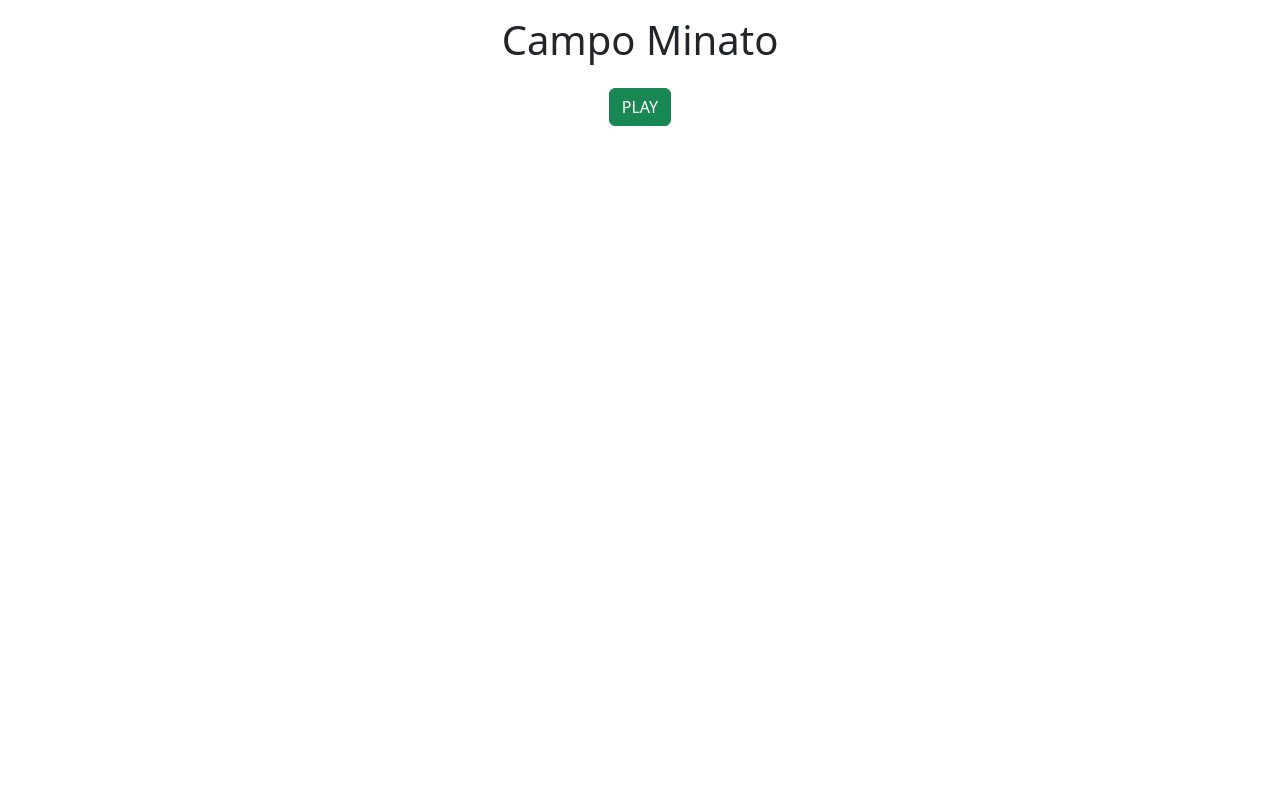
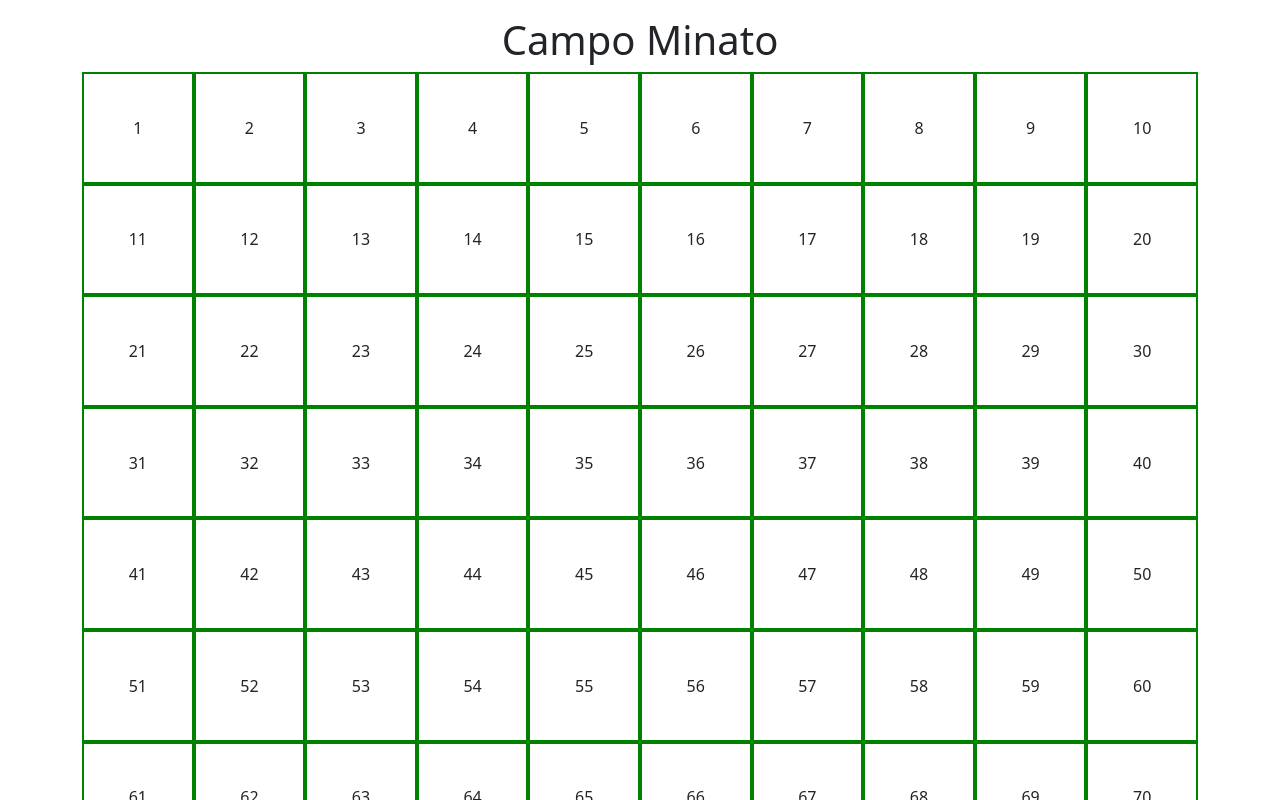
Before and after one commit to FedeAle1525/js-campominato-grid, a plain HTML site: page index.html in a window 1280 px wide. Both pictures are taken after a click on the button "PLAY". Shown: the top 800 px of the page. Drawn offline with nearby package versions, Linux system fonts and the light colour scheme.

Commit message:
JS code to create cells grid with string

```diff
--- a/css/style.css
+++ b/css/style.css
@@ -15,4 +15,7 @@
   width: 10%;
   aspect-ratio: 1/1;
   border: 2px solid green;
+  display: flex;
+  justify-content: center;
+  align-items: center;
 }
--- a/js/script.js
+++ b/js/script.js
@@ -0,0 +1,39 @@
+// 1. Recuperare elemento Pulsante Play da DOM
+const playBtnEl = document.querySelector('button');
+
+// 2. Recupero elemento Griglia da DOM in cui poi inserisco le celle create
+const grigliaEl = document.querySelector('.griglia');
+
+// 3. Aggancio evento "click" al Pulsante Play recuperato da DOM
+playBtnEl.addEventListener('click', function(){
+
+  // 4. Imposto Dimensione delle Celle e Numero complessivo di Celle [Gliglia Quadrata 10x10]
+  latoGriglia = 10;
+  numCelle = latoGriglia * latoGriglia;
+
+  // 5. Creo Ciclo di 'numCelle' interazione ed a ogni interazione creo una Cella da inserire dentro 'GrigliaEl'
+  for (let i=0; i < numCelle; i++){
+
+    // 5.1 - Creo Stringa che rappresenta la Cella
+    const cellaStringa = `<div>${i+1}</div>`;
+
+    // 5.2 - Inserisco la Cella creata dentro la Griglia nel DOM
+    grigliaEl.innerHTML += cellaStringa;
+
+  }
+
+  // 6 - Prendo dal DOM tutte le Celle della Griglia
+  const listaCelle = document.querySelectorAll('.griglia > div');
+  console.log(listaCelle);
+
+  // 6. Creo Ciclo per aggangiare a ogni cella evento "click"
+  for (let i=0; i < numCelle; i++){
+
+    // 6.1 - Al "click" sulla cella appare un messaggio nella console con il numero della cella
+    listaCelle[i].addEventListener('click', function(){
+      console.log(`Questa e' la cella numnero ${i+1}`);
+    });
+
+  }
+
+});
```
